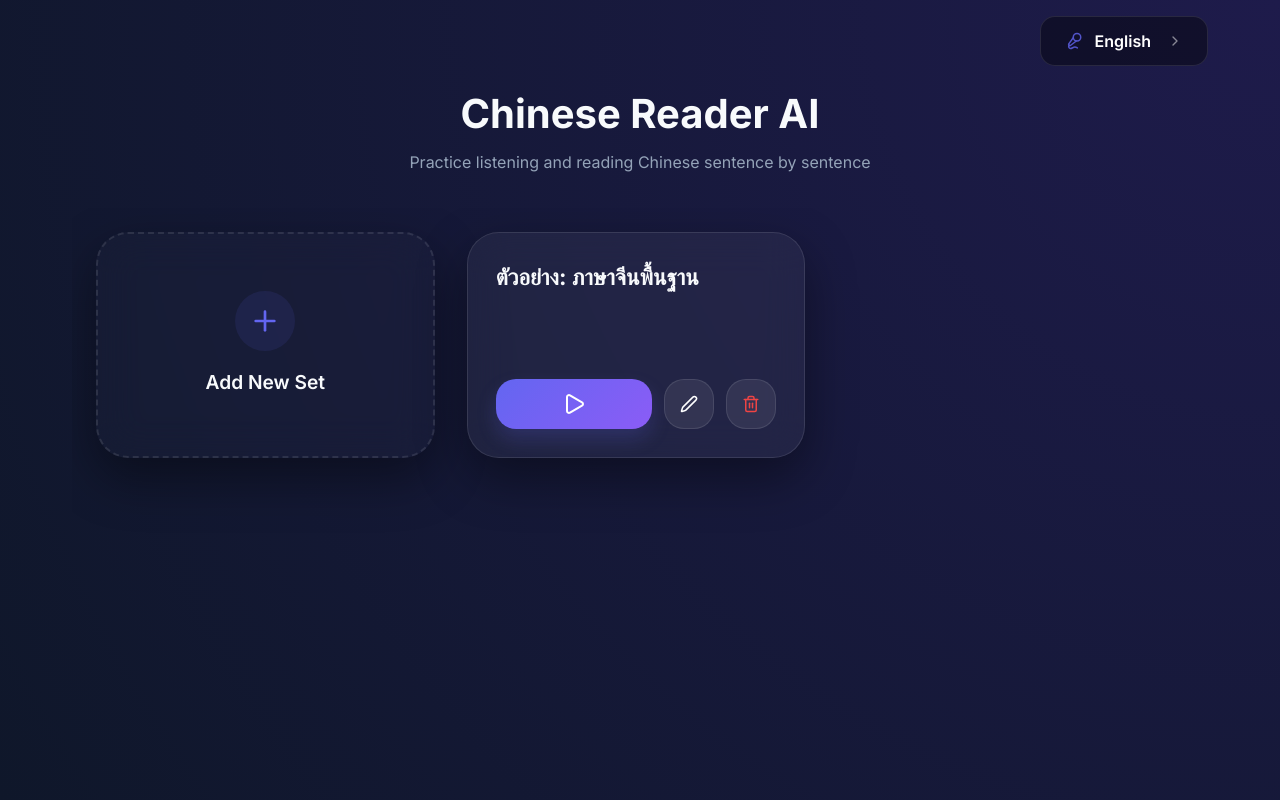
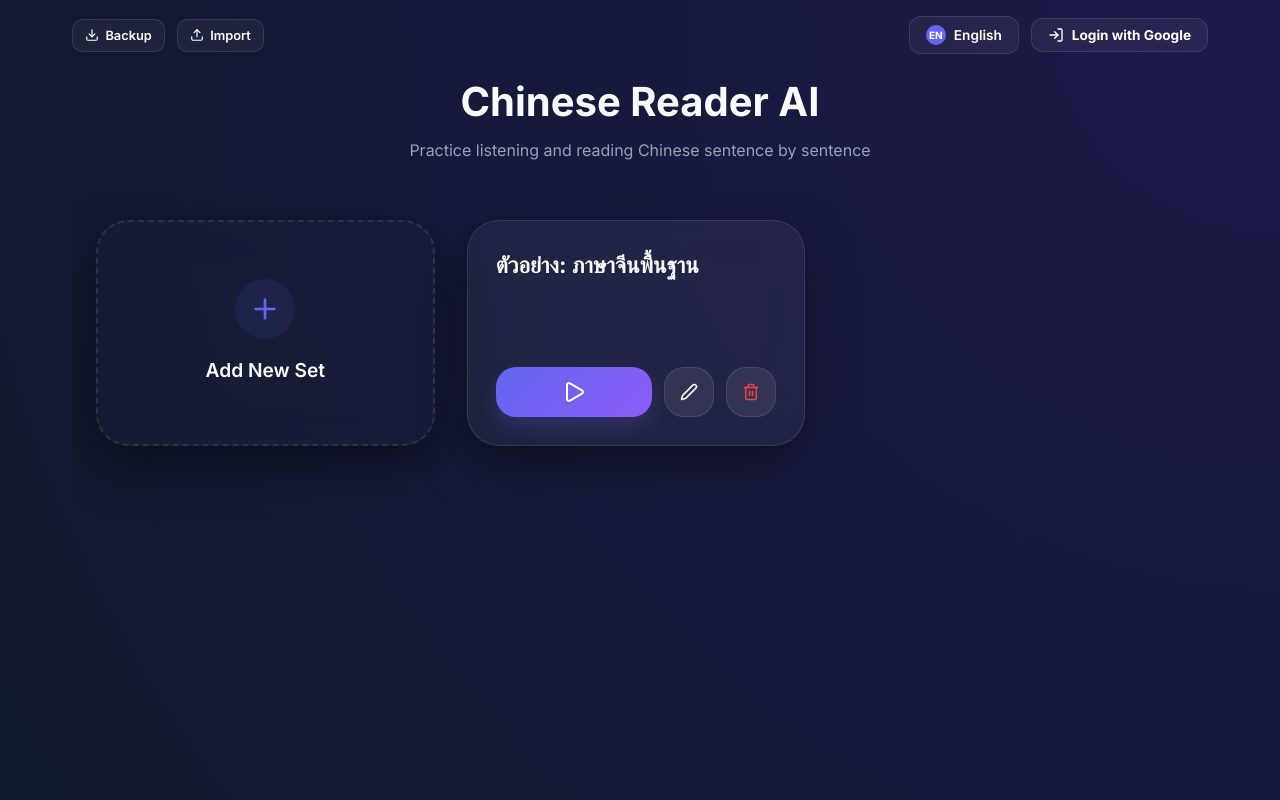
Before and after one commit to ajipitchayapong/speaker, a React (Vite) app: page / in a window 1280 px wide. Built offline with nearby package versions, Linux system fonts and the light colour scheme.

Commit message:
feat: integrate Supabase authentication and cloud data persistence for lesson sets

```diff
--- a/package.json
+++ b/package.json
@@ -10,6 +10,7 @@
     "preview": "vite preview"
   },
   "dependencies": {
+    "@supabase/supabase-js": "^2.105.1",
     "framer-motion": "^12.38.0",
     "lucide-react": "^1.14.0",
     "react": "^19.2.5",
--- a/src/App.jsx
+++ b/src/App.jsx
@@ -11,8 +11,13 @@ import {
   Save,
   X,
   Edit2,
+  LogIn,
+  LogOut,
+  Download,
+  Upload,
 } from "lucide-react";
 import { motion, AnimatePresence } from "framer-motion";
+import { supabase } from "./supabaseClient";
 
 // Utility to split text into objects: { speaker, text }
 const splitSentences = (text) => {
@@ -70,6 +75,8 @@ const translations = {
     confirmDeleteMsg:
       "คุณแน่ใจหรือไม่ว่าต้องการลบชุดบทเรียนนี้? การกระทำนี้ไม่สามารถย้อนกลับได้",
     confirm: "ลบเลย",
+    loginWithGoogle: "เข้าสู่ระบบด้วย Google",
+    logout: "ออกจากระบบ",
   },
   en: {
     title: "Chinese Reader AI",
@@ -112,6 +119,8 @@ const translations = {
     confirmDeleteMsg:
       "Are you sure you want to delete this lesson set? This action cannot be undone.",
     confirm: "Delete",
+    loginWithGoogle: "Login with Google",
+    logout: "Logout",
   },
 };
 
@@ -124,18 +133,81 @@ const App = () => {
   const [isLangPickerOpen, setIsLangPickerOpen] = useState(false);
   const [isDeleteModalOpen, setIsDeleteModalOpen] = useState(false);
   const [setToDeleteId, setSetToDeleteId] = useState(null);
+  const [user, setUser] = useState(null);
 
   const t = translations[lang];
 
-  // Load sets and language from localStorage
+  // Auth State
   useEffect(() => {
+    supabase.auth.getSession().then(({ data: { session } }) => {
+      setUser(session?.user ?? null);
+    });
+
+    const {
+      data: { subscription },
+    } = supabase.auth.onAuthStateChange((_event, session) => {
+      setUser(session?.user ?? null);
+    });
+
+    return () => subscription.unsubscribe();
+  }, []);
+
+  const handleGoogleLogin = async () => {
+    await supabase.auth.signInWithOAuth({
+      provider: "google",
+      options: {
+        redirectTo: window.location.origin,
+      },
+    });
+  };
+
+  const handleLogout = async () => {
+    await supabase.auth.signOut();
+  };
+
+  // Load sets from Supabase or localStorage
+  const loadSets = async () => {
+    if (user) {
+      const { data, error } = await supabase
+        .from("lesson_sets")
+        .select("*")
+        .order("created_at", { ascending: false });
+
+      if (!error && data) {
+        const mappedData = data.map((s) => ({
+          id: s.id,
+          title: s.title,
+          content: s.content,
+          isCloud: true,
+        }));
+        setSets(mappedData);
+        return;
+      }
+    }
+
     const savedSets = localStorage.getItem("tts-speech-sets");
+    if (savedSets) {
+      setSets(JSON.parse(savedSets));
+    } else {
+      const defaultSet = {
+        id: Date.now(),
+        title: translations[lang].exampleTitle,
+        content: translations[lang].exampleContent,
+      };
+      setSets([defaultSet]);
+    }
+  };
+
+  useEffect(() => {
+    loadSets();
+  }, [user]);
+
+  // Load language from localStorage
+  useEffect(() => {
     const savedLang = localStorage.getItem("tts-app-lang");
-
     if (savedLang) {
       setLang(savedLang);
     } else {
-      // Auto-detect browser language for first-time visitors
       const browserLang = navigator.language || navigator.userLanguage || "en";
       const initialLang = browserLang.toLowerCase().startsWith("th")
         ? "th"
@@ -143,19 +215,6 @@ const App = () => {
       setLang(initialLang);
       localStorage.setItem("tts-app-lang", initialLang);
     }
-
-    if (savedSets) {
-      setSets(JSON.parse(savedSets));
-    } else {
-      // Default set for first time users
-      const defaultSet = {
-        id: Date.now(),
-        title: translations.th.exampleTitle,
-        content: translations.th.exampleContent,
-      };
-      setSets([defaultSet]);
-      localStorage.setItem("tts-speech-sets", JSON.stringify([defaultSet]));
-    }
   }, []);
 
   const selectLang = (newLang) => {
@@ -178,9 +237,15 @@ const App = () => {
     setIsDeleteModalOpen(true);
   };
 
-  const confirmDelete = () => {
-    const newSets = sets.filter((s) => s.id !== setToDeleteId);
-    saveToStorage(newSets);
+  const confirmDelete = async () => {
+    const setToDelete = sets.find((s) => s.id === setToDeleteId);
+    if (user && setToDelete?.isCloud) {
+      await supabase.from("lesson_sets").delete().eq("id", setToDeleteId);
+      await loadSets();
+    } else {
+      const newSets = sets.filter((s) => s.id !== setToDeleteId);
+      saveToStorage(newSets);
+    }
     setIsDeleteModalOpen(false);
     setSetToDeleteId(null);
   };
@@ -190,18 +255,90 @@ const App = () => {
     setView("reader");
   };
 
-  const handleSaveSet = (title, content) => {
-    let newSets;
-    if (editingSet?.id) {
-      newSets = sets.map((s) =>
-        s.id === editingSet.id ? { ...s, title, content } : s,
-      );
+  const handleSaveSet = async (title, content) => {
+    if (user) {
+      if (editingSet?.id && editingSet.isCloud) {
+        await supabase
+          .from("lesson_sets")
+          .update({ title, content })
+          .eq("id", editingSet.id);
+      } else {
+        await supabase
+          .from("lesson_sets")
+          .insert([{ title, content, user_id: user.id }]);
+      }
+      await loadSets();
     } else {
-      newSets = [...sets, { id: Date.now(), title, content }];
+      let newSets;
+      if (editingSet?.id) {
+        newSets = sets.map((s) =>
+          s.id === editingSet.id ? { ...s, title, content } : s,
+        );
+      } else {
+        newSets = [...sets, { id: Date.now(), title, content }];
+      }
+      saveToStorage(newSets);
     }
-    saveToStorage(newSets);
     setView("home");
     setEditingSet(null);
+  };
+
+  const handleExport = () => {
+    const exportData = sets.map((s) => ({
+      title: s.title,
+      content: s.content,
+    }));
+    const dataStr = JSON.stringify(exportData, null, 2);
+    const dataBlob = new Blob([dataStr], { type: "application/json" });
+    const url = URL.createObjectURL(dataBlob);
+    const link = document.createElement("a");
+    link.href = url;
+    link.download = `speaker-backup-${new Date().toISOString().split("T")[0]}.json`;
+    document.body.appendChild(link);
+    link.click();
+    document.body.removeChild(link);
+    URL.revokeObjectURL(url);
+  };
+
+  const handleImport = (e) => {
+    const file = e.target.files[0];
+    if (!file) return;
+
+    const reader = new FileReader();
+    reader.onload = async (event) => {
+      try {
+        const importedSets = JSON.parse(event.target.result);
+        if (!Array.isArray(importedSets)) throw new Error("Invalid format");
+
+        const validatedSets = importedSets.filter((s) => s.title && s.content);
+
+        if (user) {
+          const insertData = validatedSets.map((s) => ({
+            title: s.title,
+            content: s.content,
+            user_id: user.id,
+          }));
+          await supabase.from("lesson_sets").insert(insertData);
+          await loadSets();
+        } else {
+          const newSets = [
+            ...sets,
+            ...validatedSets.map((s) => ({
+              ...s,
+              id: Date.now() + Math.random(),
+            })),
+          ];
+          saveToStorage(newSets);
+        }
+        alert(lang === "th" ? "นำเข้าข้อมูลสำเร็จ!" : "Imported successfully!");
+      } catch (err) {
+        alert(
+          (lang === "th" ? "เกิดข้อผิดพลาด: " : "Error: ") + (err.message || "")
+        );
+      }
+    };
+    reader.readAsText(file);
+    e.target.value = null;
   };
 
   return (
@@ -226,52 +363,166 @@ const App = () => {
             <div
               style={{
                 display: "flex",
-                justifyContent: "flex-end",
+                justifyContent: "space-between",
+                alignItems: "center",
+                gap: "0.75rem",
                 marginBottom: "1rem",
               }}
             >
-              <button
-                className="btn btn-secondary"
-                onClick={handleToggleLang}
+              {/* Left Side: Data Management */}
+              <div style={{ display: "flex", gap: "0.75rem" }}>
+                <button
+                  className="btn btn-secondary"
+                  onClick={handleExport}
+                  style={{
+                    fontSize: "0.8rem",
+                    padding: "0.5rem 0.75rem",
+                    gap: "0.4rem",
+                    minHeight: "auto",
+                    borderRadius: "10px",
+                    background: "rgba(255,255,255,0.05)",
+                  }}
+                  title={lang === "th" ? "สำรองข้อมูล" : "Backup"}
+                >
+                  <Download size={14} />
+                  <span style={{ fontWeight: 600 }}>
+                    {lang === "th" ? "สำรอง" : "Backup"}
+                  </span>
+                </button>
+                <button
+                  className="btn btn-secondary"
+                  onClick={() => document.getElementById("import-input").click()}
+                  style={{
+                    fontSize: "0.8rem",
+                    padding: "0.5rem 0.75rem",
+                    gap: "0.4rem",
+                    minHeight: "auto",
+                    borderRadius: "10px",
+                    background: "rgba(255,255,255,0.05)",
+                  }}
+                  title={lang === "th" ? "นำเข้าข้อมูล" : "Import"}
+                >
+                  <Upload size={14} />
+                  <span style={{ fontWeight: 600 }}>
+                    {lang === "th" ? "นำเข้า" : "Import"}
+                  </span>
+                </button>
+                <input
+                  id="import-input"
+                  type="file"
+                  accept=".json"
+                  style={{ display: "none" }}
+                  onChange={handleImport}
+                />
+              </div>
+
+              {/* Right Side: Language & Auth */}
+              <div
                 style={{
-                  minHeight: "50px",
-                  padding: "0 1.5rem",
-                  borderRadius: "15px",
-                  fontSize: "1rem",
-                  background: "rgba(0,0,0,0.4)",
-                  border: "1px solid rgba(255,255,255,0.1)",
                   display: "flex",
+                  gap: "0.75rem",
                   alignItems: "center",
-                  gap: "1rem",
-                  width: "fit-content",
-                  justifyContent: "space-between",
-                  whiteSpace: "nowrap",
                 }}
               >
-                <div
+                {/* Language Toggle */}
+                <button
+                  className="btn btn-secondary"
+                  onClick={() => setIsLangPickerOpen(true)}
                   style={{
+                    minHeight: "auto",
+                    padding: "0.5rem 1rem",
+                    borderRadius: "12px",
+                    fontSize: "0.85rem",
+                    background: "rgba(255,255,255,0.05)",
                     display: "flex",
                     alignItems: "center",
-                    gap: "0.75rem",
+                    gap: "0.5rem",
                   }}
                 >
                   <div
                     style={{
-                      color: "var(--primary)",
+                      width: "20px",
+                      height: "20px",
+                      borderRadius: "50%",
+                      background: "var(--primary)",
+                      color: "white",
+                      fontSize: "10px",
                       display: "flex",
                       alignItems: "center",
+                      justifyContent: "center",
+                      fontWeight: 800,
                     }}
                   >
-                    <Mic2 size={18} style={{ opacity: 0.8 }} />
+                    {lang.toUpperCase()}
                   </div>
                   <span style={{ fontWeight: 600 }}>
                     {lang === "th" ? "ภาษาไทย" : "English"}
                   </span>
-                </div>
-                <ChevronRight size={16} opacity={0.5} />
-              </button>
+                </button>
+
+                {/* Auth Section */}
+                {!user ? (
+                  <button
+                    className="btn btn-secondary"
+                    onClick={handleGoogleLogin}
+                    style={{
+                      minHeight: "auto",
+                      padding: "0.5rem 1rem",
+                      borderRadius: "12px",
+                      fontSize: "0.85rem",
+                      display: "flex",
+                      alignItems: "center",
+                      gap: "0.5rem",
+                      background: "rgba(255,255,255,0.05)",
+                    }}
+                  >
+                    <LogIn size={16} />
+                    {t.loginWithGoogle}
+                  </button>
+                ) : (
+                  <div
+                    style={{ display: "flex", alignItems: "center", gap: "1rem" }}
+                  >
+                    <div
+                      style={{
+                        display: "flex",
+                        alignItems: "center",
+                        gap: "0.5rem",
+                      }}
+                    >
+                      <img
+                        src={user.user_metadata.avatar_url}
+                        style={{
+                          width: "30px",
+                          height: "30px",
+                          borderRadius: "50%",
+                        }}
+                        alt="avatar"
+                      />
+                      <span style={{ fontSize: "0.85rem", fontWeight: 600 }}>
+                        {user.user_metadata.full_name}
+                      </span>
+                    </div>
+                    <button
+                      className="btn btn-secondary"
+                      onClick={handleLogout}
+                      style={{
+                        minHeight: "auto",
+                        padding: "0.5rem 1rem",
+                        borderRadius: "12px",
+                        fontSize: "0.85rem",
+                        background: "rgba(255,255,255,0.05)",
+                      }}
+                    >
+                      <LogOut size={16} style={{ marginRight: "0.4rem" }} />
+                      {t.logout}
+                    </button>
+                  </div>
+                )}
+              </div>
             </div>
 
+            {/* Modals */}
             <AnimatePresence>
               {isLangPickerOpen && (
                 <motion.div
@@ -284,9 +535,9 @@ const App = () => {
                     left: 0,
                     right: 0,
                     bottom: 0,
-                    background: "rgba(0,0,0,0.85)",
+                    background: "rgba(0,0,0,0.8)",
                     backdropFilter: "blur(10px)",
-                    zIndex: 3000,
+                    zIndex: 2000,
                     display: "flex",
                     alignItems: "center",
                     justifyContent: "center",
@@ -295,57 +546,42 @@ const App = () => {
                   onClick={() => setIsLangPickerOpen(false)}
                 >
                   <motion.div
-                    initial={{ opacity: 0 }}
-                    animate={{ opacity: 1 }}
-                    exit={{ opacity: 0 }}
+                    initial={{ scale: 0.9, opacity: 0 }}
+                    animate={{ scale: 1, opacity: 1 }}
                     className="glass-card"
                     style={{
                       width: "100%",
                       maxWidth: "400px",
-                      padding: "2rem",
+                      padding: "1.5rem",
                       display: "flex",
                       flexDirection: "column",
                       gap: "1rem",
                     }}
                     onClick={(e) => e.stopPropagation()}
                   >
-                    <div
+                    <h3 style={{ margin: 0, textAlign: "center" }}>
+                      Select Language
+                    </h3>
+                    <button
+                      className={`btn ${lang === "th" ? "btn-primary" : "btn-secondary"}`}
+                      onClick={() => {
+                        setLang("th");
+                        localStorage.setItem("tts-app-lang", "th");
+                        setIsLangPickerOpen(false);
+                      }}
                       style={{
-                        display: "flex",
-                        justifyContent: "space-between",
-                        alignItems: "center",
-                        marginBottom: "1rem",
-                      }}
-                    >
-                      <h3 style={{ margin: 0 }}>Language Selection</h3>
-                      <button
-                        className="btn btn-secondary"
-                        style={{ minHeight: "auto", padding: "0.5rem" }}
-                        onClick={() => setIsLangPickerOpen(false)}
-                      >
-                        <X size={24} />
-                      </button>
-                    </div>
-
-                    <button
-                      onClick={() => selectLang("th")}
-                      className={`btn ${lang === "th" ? "btn-primary" : "btn-secondary"}`}
-                      style={{
-                        padding: "1.5rem",
                         justifyContent: "flex-start",
-                        gap: "1.5rem",
-                        fontSize: "1.2rem",
+                        gap: "1rem",
+                        padding: "1rem",
                       }}
                     >
                       <div
                         style={{
-                          width: "45px",
-                          height: "45px",
-                          borderRadius: "10px",
-                          background:
-                            lang === "th"
-                              ? "rgba(255,255,255,0.2)"
-                              : "rgba(99, 102, 241, 0.1)",
+                          width: "32px",
+                          height: "32px",
+                          borderRadius: "50%",
+                          background: "#fff",
+                          color: "#000",
                           display: "flex",
                           alignItems: "center",
                           justifyContent: "center",
@@ -354,28 +590,28 @@ const App = () => {
                       >
                         TH
                       </div>
-                      <span style={{ fontWeight: 700 }}>ภาษาไทย (Thai)</span>
+                      <span style={{ fontWeight: 700 }}>ภาษาไทย</span>
                     </button>
-
                     <button
-                      onClick={() => selectLang("en")}
                       className={`btn ${lang === "en" ? "btn-primary" : "btn-secondary"}`}
+                      onClick={() => {
+                        setLang("en");
+                        localStorage.setItem("tts-app-lang", "en");
+                        setIsLangPickerOpen(false);
+                      }}
                       style={{
-                        padding: "1.5rem",
                         justifyContent: "flex-start",
-                        gap: "1.5rem",
-                        fontSize: "1.2rem",
+                        gap: "1rem",
+                        padding: "1rem",
                       }}
                     >
                       <div
                         style={{
-                          width: "45px",
-                          height: "45px",
-                          borderRadius: "10px",
-                          background:
-                            lang === "en"
-                              ? "rgba(255,255,255,0.2)"
-                              : "rgba(99, 102, 241, 0.1)",
+                          width: "32px",
+                          height: "32px",
+                          borderRadius: "50%",
+                          background: "#fff",
+                          color: "#000",
                           display: "flex",
                           alignItems: "center",
                           justifyContent: "center",
@@ -432,6 +668,7 @@ const App = () => {
               }}
               className="custom-scrollbar"
             >
+
               <div className="sets-grid">
                 {/* Add New Card */}
                 <motion.div
--- /dev/null
+++ b/src/supabaseClient.js
@@ -0,0 +1,8 @@
+import { createClient } from "@supabase/supabase-js";
+
+// REPLACE THESE with your actual Supabase project URL and Anon Key
+// You can find these in your Supabase Dashboard under Settings > API
+const supabaseUrl = "https://rmzrusozxhjamefniptw.supabase.co";
+const supabaseAnonKey = "sb_publishable_6kq5lWEzFtyA01JDw0ZEvA_L2NzP3ND";
+
+export const supabase = createClient(supabaseUrl, supabaseAnonKey);
--- /dev/null
+++ b/test-import.json
@@ -0,0 +1,6 @@
+[
+  {
+    "title": "Import Test",
+    "content": "Speaker A: This is a test. ||| Speaker B: Success!"
+  }
+]
```
Also changed, not shown: 1 other file (tests, documents, lock files or other folders).
